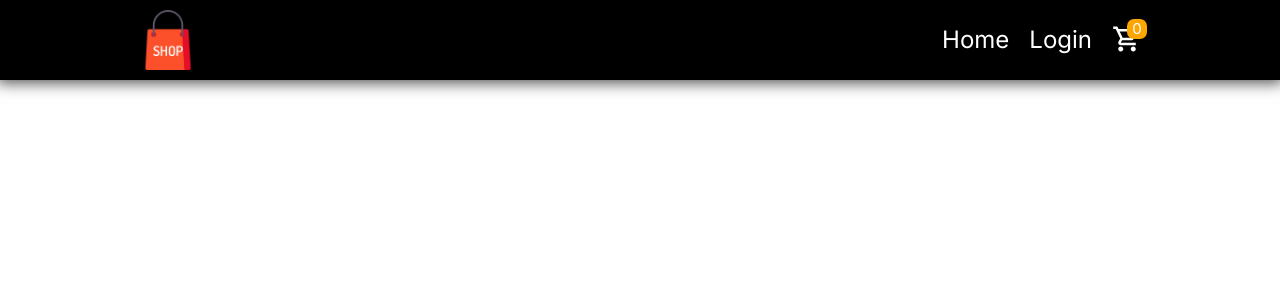
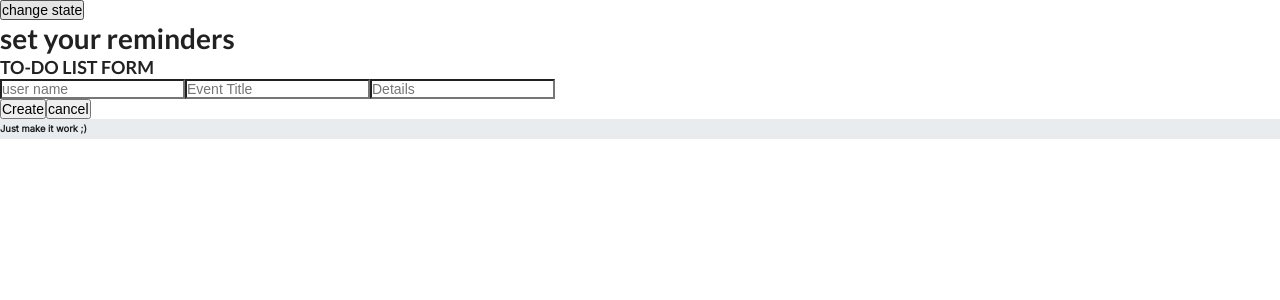
Before and after one commit to 61010923/react-redux-practice, a React (Create React App) app: page /test in a window 1280 px wide. Before the commit this address had no page. Shown: the top 300 px of the page. Built offline with nearby package versions, Linux system fonts and the light colour scheme.

Commit message:
test set state and object(crud)

```diff
--- a/package.json
+++ b/package.json
@@ -11,6 +11,7 @@
     "@testing-library/react": "^13.3.0",
     "@testing-library/user-event": "^13.5.0",
     "axios": "^0.27.2",
+    "prop-types": "^15.8.1",
     "react": "^18.1.0",
     "react-dom": "^18.1.0",
     "react-redux": "^8.0.2",
--- a/src/App.js
+++ b/src/App.js
@@ -13,15 +13,16 @@ import Cart from "./components/Cart";
 import CustomizedSnackbars from "./components/Snackbar/Snackbar";
 import { Login } from "./components/Login/Login";
 import PrivateRoute from "./components/PrivateRoute";
+import Test from "./components/Test/Test";
 
 function App() {
   return (
     <Router>
       <CustomizedSnackbars />
-      <Header />
+      {/* <Header /> */}
       <Routes>
         <Route path="/" element={<ProductListing />} />
-        {/* <Route path="/cart" element={<Cart />} /> */}
+        <Route path="/test" element={<Test />} />
         <Route path="/cart" element={<PrivateRoute />}>
           <Route path="/cart" element={<Cart />} />
         </Route>
--- /dev/null
+++ b/src/components/Login/FormLogin.js
@@ -0,0 +1,43 @@
+import {
+  Button, TextField, Box, FormControlLabel, Checkbox, Link,
+} from "@mui/material";
+import React from "react";
+import PropTypes from "prop-types";
+import { FormContainer } from "./loginStyle";
+
+export const FromLogin = React.forwardRef((props, ref) => (
+  <FormContainer>
+    <TextField
+      fullWidth
+      id="standard-size-normal"
+      label="Username"
+      variant="standard"
+      value={props.username}
+      onChange={(e) => props.setUsername(e.target.value)}
+      inputRef={ref}
+    />
+    <TextField
+      fullWidth
+      id="standard-size-normal"
+      label="Password"
+      variant="standard"
+      value={props.password}
+      onChange={(e) => props.setPassword(e.target.value)}
+    />
+    <Box sx={{ display: "flex", justifyContent: "space-between", alignItems: "center" }}>
+      <FormControlLabel control={<Checkbox defaultChecked />} label="Remember me" />
+      <Link href="/" underline="none">
+        Forgot password?
+      </Link>
+    </Box>
+    <Button fullWidth variant="contained" disabled={props.disableButton} onClick={(e) => props.handleSubmit(e)}>Login</Button>
+  </FormContainer>
+));
+FromLogin.propTypes = {
+  username: PropTypes.string.isRequired,
+  password: PropTypes.string.isRequired,
+  disableButton: PropTypes.bool.isRequired,
+  setUsername: PropTypes.func.isRequired,
+  setPassword: PropTypes.func.isRequired,
+  handleSubmit: PropTypes.func.isRequired,
+};
--- a/src/components/Login/Login.js
+++ b/src/components/Login/Login.js
@@ -1,17 +1,19 @@
 import {
   TextField, Button, FormControlLabel, Checkbox, Box, Link,
 } from "@mui/material";
-import React, { useState } from "react";
+import React, { useRef, useState } from "react";
 import { useDispatch, useSelector } from "react-redux";
 import { useNavigate } from "react-router-dom";
 import CircularProgress from "@mui/material/CircularProgress";
 import { alertSnackbar, login } from "../../redux/actions/ProductActions";
 import { FormContainer, InnerLoginContainer, LoginContainer } from "./loginStyle";
+import { FromLogin } from "./FormLogin";
 
 export function Login() {
   const [username, setUsername] = useState("");
   const [password, setPassword] = useState("");
   const [disableButton, setDisableButton] = useState(false);
+  const usernameRef = useRef(null);
   const navigate = useNavigate();
   const dispatch = useDispatch();
   const { isLogin } = useSelector((state) => state.user);
@@ -27,10 +29,12 @@ export function Login() {
           navigate("/cart");
         }, 3000);
       } else {
+        usernameRef.current.focus();
         setDisableButton(false);
         dispatch(alertSnackbar({ open: true, message: "Sorry, we could not find your account.", severity: "info" }));
       }
     } else {
+      usernameRef.current.focus();
       setDisableButton(false);
       dispatch(alertSnackbar({ open: true, message: "please fill your username or password", severity: "info" }));
     }
@@ -40,31 +44,15 @@ export function Login() {
       <InnerLoginContainer>
         {isLogin ? (<CircularProgress />)
           : (
-            <FormContainer>
-              <TextField
-                fullWidth
-                id="standard-size-normal"
-                label="Username"
-                variant="standard"
-                value={username}
-                onChange={(e) => setUsername(e.target.value)}
-              />
-              <TextField
-                fullWidth
-                id="standard-size-normal"
-                label="Password"
-                variant="standard"
-                value={password}
-                onChange={(e) => setPassword(e.target.value)}
-              />
-              <Box sx={{ display: "flex", justifyContent: "space-between", alignItems: "center" }}>
-                <FormControlLabel control={<Checkbox defaultChecked />} label="Remember me" />
-                <Link href="/" underline="none">
-                  Forgot password?
-                </Link>
-              </Box>
-              <Button fullWidth variant="contained" disabled={disableButton} onClick={(e) => handleSubmit(e)}>Login</Button>
-            </FormContainer>
+            <FromLogin
+              ref={usernameRef}
+              username={username}
+              password={password}
+              setUsername={setUsername}
+              setPassword={setPassword}
+              disableButton={disableButton}
+              handleSubmit={handleSubmit}
+            />
           )}
 
       </InnerLoginContainer>
--- /dev/null
+++ b/src/components/Test/Test.js
@@ -0,0 +1,177 @@
+/* eslint-disable no-shadow */
+import React, { useState } from "react";
+import ReactDOM from "react-dom";
+
+export default function Test() {
+  const [state, changeState] = useState({
+    name: "",
+    eventTitle: "",
+    details: "",
+    list: [],
+    toggleIndex: "",
+    editName: "",
+    editEventTitle: "",
+    editDetails: "",
+    editObj: {},
+  });
+  const [array, setArray] = useState([{
+    id: 1,
+    name: "new",
+  },
+  {
+    id: 2,
+    name: "mook",
+  },
+  ]);
+  const handleArray = (id, name, type) => {
+    if (type === "edit") {
+      const temp = array.map((item) => (item.id === id ? { ...item, name } : item));
+      setArray(temp);
+    } else if (type === "delete") {
+      const temp = array.filter((item) => item.id !== id);
+      setArray(temp);
+    } else if (type === "add") {
+      setArray((item) => ([...item, { id, name }]));
+    }
+  };
+  const handleName = (event) => {
+    const { target } = event;
+
+    changeState((state) => ({
+      ...state,
+      name: target.value,
+    }));
+  };
+
+  const handleEventTitle = (event) => {
+    const { target } = event;
+
+    changeState((state) => ({
+      ...state,
+      eventTitle: target.value,
+    }));
+  };
+
+  const handleDetails = (event) => {
+    const { target } = event;
+
+    changeState((state) => ({
+      ...state,
+      details: target.value,
+    }));
+  };
+
+  const submitHandle = () => {
+    const { name, eventTitle, details } = state;
+    const obj = { name, eventTitle, details };
+
+    changeState((state) => ({
+      ...state,
+      list: [...state.list, obj], // push
+      editObj: { ...obj, name: "mook" },
+    }));
+  };
+
+  const resetHandle = () => changeState((state) => ({
+    ...state,
+    name: "",
+    eventTitle: "",
+    details: "",
+  }));
+  // console.log(array);
+  console.log(state);
+  return (
+    <div>
+      <button
+        type="submit"
+        onClick={() => handleArray(2, "narak", "delete")}
+      >
+        change state
+      </button>
+      <div className="jumbotron jumbotron-fluid">
+        <div className="container">
+          <h1 className="display-5 text-center"> set your reminders</h1>
+        </div>
+      </div>
+      <div className="bg-dark container-fluid">
+        <div className="row">
+          <div className="col-sm-12 col-md-4 col-lg-4 " />
+
+          <div className="col-sm-12 col-md-4 col-lg-4 ">
+            <div className="card login-card ">
+              <div className=" card-header ">
+                <h3 className="text-center"> TO-DO LIST FORM</h3>
+              </div>
+
+              <div className="card-body">
+                <form className="form-elements">
+                  <input
+                    value={state.name}
+                    className="form-control form-inputs form-elements"
+                    type="text"
+                    onChange={handleName}
+                    placeholder="user name"
+                  />
+                  <input
+                    value={state.eventTitle}
+                    className="form-control form-inputs form-elements"
+                    type="text"
+                    onChange={handleEventTitle}
+                    placeholder="Event Title"
+                  />
+                  <input
+                    value={state.details}
+                    className="form-control form-inputs form-elements"
+                    type="text"
+                    onChange={handleDetails}
+                    placeholder="Details "
+                  />
+                </form>
+              </div>
+
+              <div className="card-footer ">
+                <button
+                  type="submit"
+                  onClick={submitHandle}
+                  className="btn-primary offset-lg-1 offset-md-0 btn-sm "
+                >
+                  Create
+                </button>
+
+                <button
+                  type="submit"
+                  onClick={resetHandle}
+                  className="btn-primary offset-lg-5 offset-md-0 btn-sm"
+                >
+                  cancel
+                </button>
+              </div>
+            </div>
+          </div>
+          <div className="col-sm-12 col-md-4 col-lg-4 " />
+        </div>
+
+        <div className="container-fluid bg-dark">
+          <div className="row ">
+            {state.list.map((data, index) => (
+              <div style={{ border: "1px black solid" }} key={data.name}>
+                <p>{data.name}</p>
+                <p>{data.eventTitle}</p>
+                <p>{data.details}</p>
+              </div>
+            ))}
+          </div>
+        </div>
+      </div>
+
+      <div
+        className="footer footer-copyright"
+        style={{ background: "#e9ecef" }}
+      >
+        <div className="container">
+          <h6 className=" text-center">Just make it work ;)</h6>
+        </div>
+      </div>
+    </div>
+  );
+}
```
